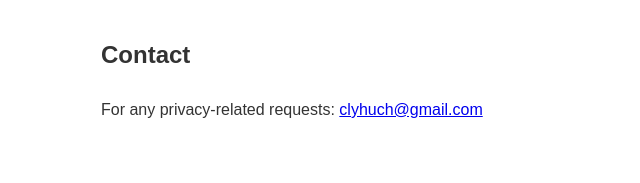
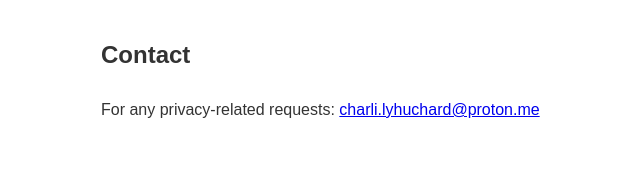
Before and after one commit to 4b93f/TrackerRS, a Flask app: template templates/privacy.html in a window 1280 px wide. Shown: the part 1183-1366 px from the top of the page, without its empty margins (139-779 px from the left). Run offline with Flask 3, Linux system fonts and the light colour scheme; the template is opened without the code that fills it, so the values that code supplies are empty; parts of the project's set-up code (start-up, migrations or seed data) failed here and were passed over.

Commit message:
Fix contact email in ToS and Privacy Policy

```diff
--- a/templates/privacy.html
+++ b/templates/privacy.html
@@ -43,6 +43,6 @@
     <p>You may request deletion of your data at any time by contacting us or revoking access in your platform's app settings.</p>
 
     <h2>Contact</h2>
-    <p>For any privacy-related requests: <a href="mailto:clyhuch@gmail.com">clyhuch@gmail.com</a></p>
+    <p>For any privacy-related requests: <a href="mailto:charli.lyhuchard@proton.me">charli.lyhuchard@proton.me</a></p>
 </body>
 </html>
--- a/templates/tos.html
+++ b/templates/tos.html
@@ -32,6 +32,6 @@
     <p>We may update these terms at any time. Continued use of the service constitutes acceptance of the updated terms.</p>
 
     <h2>Contact</h2>
-    <p>For any questions: <a href="mailto:clyhuch@gmail.com">clyhuch@gmail.com</a></p>
+    <p>For any questions: <a href="mailto:charli.lyhuchard@proton.me">charli.lyhuchard@proton.me</a></p>
 </body>
 </html>
```
